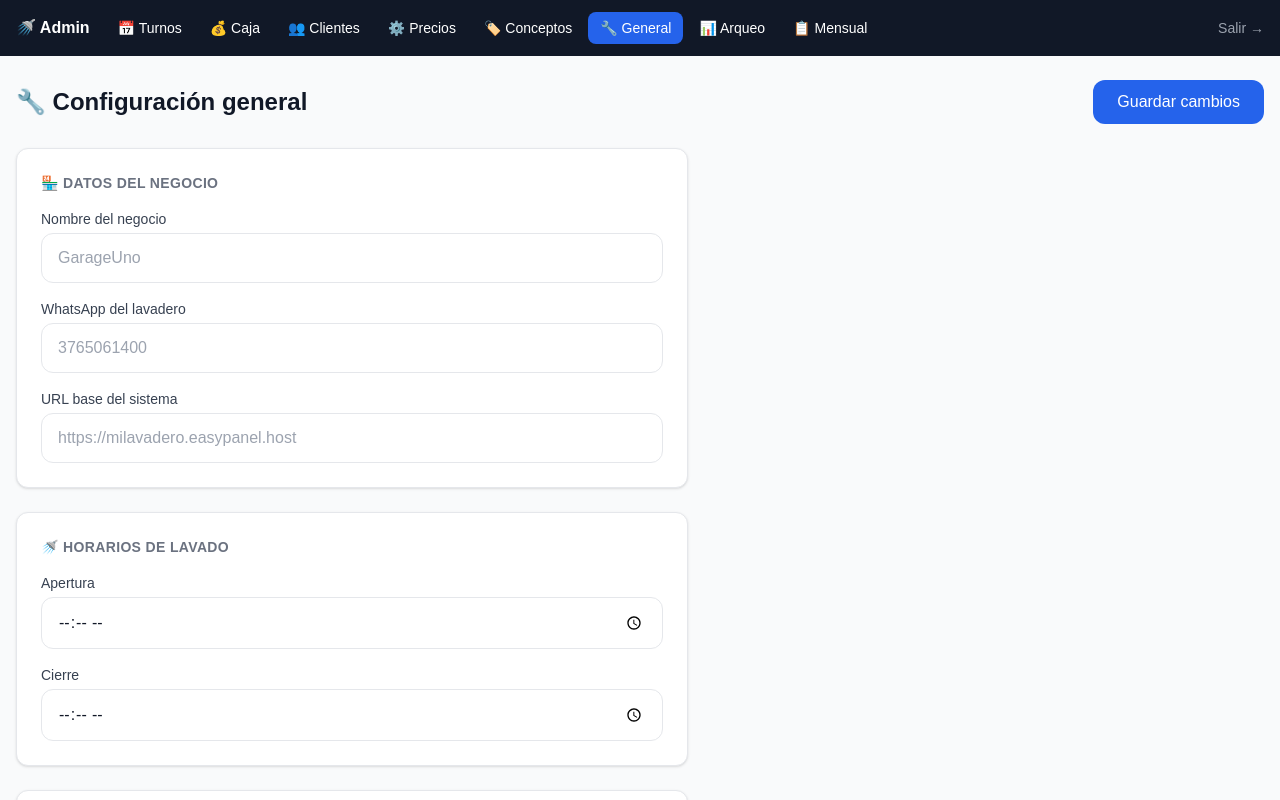
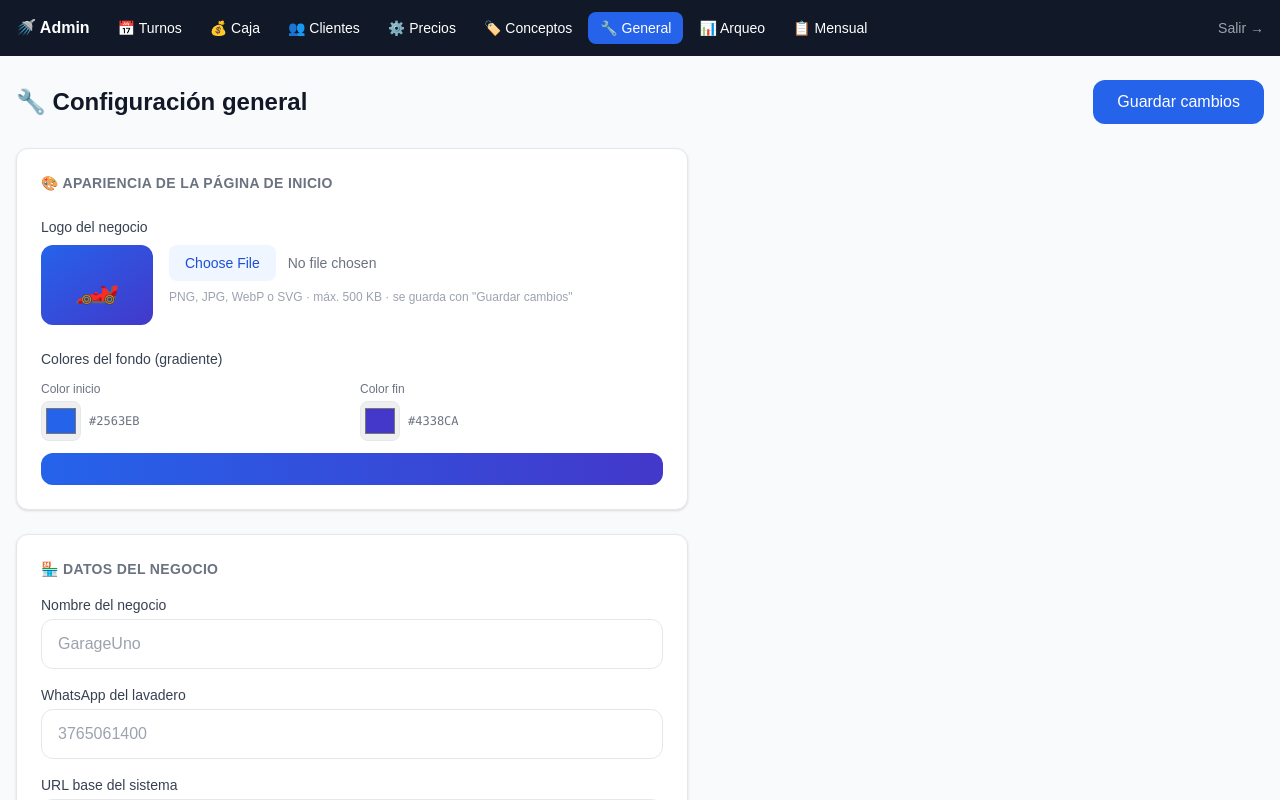
Before and after one commit to ferfogeler/lavadero, a Next.js app: page /admin/configuracion/general in a window 1280 px wide. Shown: the top 800 px of the page. Built offline with nearby package versions, Linux system fonts and the light colour scheme; no server answers; the database is empty.

Commit message:
Home: dropdown panel top-left, dynamic color gradient & uploadable logo from admin config

```diff
--- a/app/admin/configuracion/general/page.tsx
+++ b/app/admin/configuracion/general/page.tsx
@@ -1,5 +1,5 @@
 "use client";
-import { useState, useEffect } from "react";
+import { useState, useEffect, useRef } from "react";
 import { Toast, useToast } from "@/components/Toast";
 import { Spinner } from "@/components/Spinner";
 
@@ -71,6 +71,8 @@ export default function ConfiguracionGeneralPage() {
   const [valores, setValores] = useState<Record<string, string>>({});
   const [loading, setLoading] = useState(true);
   const [guardando, setGuardando] = useState(false);
+  const [subiendoLogo, setSubiendoLogo] = useState(false);
+  const logoInputRef = useRef<HTMLInputElement>(null);
   const { toast, show, hide } = useToast();
 
   useEffect(() => {
@@ -92,7 +94,31 @@ export default function ConfiguracionGeneralPage() {
     setGuardando(false);
   };
 
+  const handleLogoChange = (e: React.ChangeEvent<HTMLInputElement>) => {
+    const file = e.target.files?.[0];
+    if (!file) return;
+    if (file.size > 500 * 1024) {
+      show("El logo no debe superar 500 KB", "error");
+      return;
+    }
+    setSubiendoLogo(true);
+    const reader = new FileReader();
+    reader.onload = () => {
+      setValores((v) => ({ ...v, logo_base64: reader.result as string }));
+      setSubiendoLogo(false);
+    };
+    reader.readAsDataURL(file);
+  };
+
+  const handleQuitarLogo = () => {
+    setValores((v) => ({ ...v, logo_base64: "" }));
+    if (logoInputRef.current) logoInputRef.current.value = "";
+  };
+
   if (loading) return <div className="flex justify-center py-20"><Spinner size="lg" /></div>;
+
+  const colorInicio = valores.color_fondo_inicio || "#2563EB";
+  const colorFin    = valores.color_fondo_fin    || "#4338CA";
 
   return (
     <div>
@@ -108,6 +134,85 @@ export default function ConfiguracionGeneralPage() {
       </div>
 
       <div className="space-y-6 max-w-2xl">
+
+        {/* ── Apariencia ── */}
+        <div className="bg-white rounded-xl shadow border p-6 space-y-6">
+          <h2 className="text-sm font-semibold text-gray-500 uppercase tracking-wide">🎨 Apariencia de la página de inicio</h2>
+
+          {/* Logo */}
+          <div>
+            <label className="block text-sm font-medium text-gray-700 mb-2">Logo del negocio</label>
+            <div className="flex items-start gap-4">
+              {/* Preview */}
+              <div
+                className="w-28 h-20 rounded-xl flex items-center justify-center shrink-0 overflow-hidden"
+                style={{ background: `linear-gradient(to bottom right, ${colorInicio}, ${colorFin})` }}
+              >
+                {valores.logo_base64 ? (
+                  <img src={valores.logo_base64} alt="logo" className="max-h-16 max-w-full object-contain p-1" />
+                ) : (
+                  <span className="text-4xl">🏎️</span>
+                )}
+              </div>
+
+              <div className="flex-1 space-y-2">
+                <input
+                  ref={logoInputRef}
+                  type="file"
+                  accept="image/png,image/jpeg,image/webp,image/svg+xml"
+                  onChange={handleLogoChange}
+                  className="block w-full text-sm text-gray-500 file:mr-3 file:py-2 file:px-4 file:rounded-lg file:border-0 file:text-sm file:font-medium file:bg-blue-50 file:text-blue-700 hover:file:bg-blue-100 cursor-pointer"
+                />
+                <p className="text-xs text-gray-400">PNG, JPG, WebP o SVG · máx. 500 KB · se guarda con "Guardar cambios"</p>
+                {valores.logo_base64 && (
+                  <button onClick={handleQuitarLogo} className="text-xs text-red-500 hover:text-red-700 font-medium">
+                    × Quitar logo (usar emoji)
+                  </button>
+                )}
+                {subiendoLogo && <Spinner size="sm" />}
+              </div>
+            </div>
+          </div>
+
+          {/* Colores */}
+          <div>
+            <label className="block text-sm font-medium text-gray-700 mb-3">Colores del fondo (gradiente)</label>
+            <div className="grid grid-cols-2 gap-4">
+              <div>
+                <label className="block text-xs text-gray-500 mb-1">Color inicio</label>
+                <div className="flex items-center gap-2">
+                  <input
+                    type="color"
+                    value={colorInicio}
+                    onChange={(e) => setValores((v) => ({ ...v, color_fondo_inicio: e.target.value }))}
+                    className="w-10 h-10 rounded-lg border cursor-pointer p-0.5"
+                  />
+                  <span className="text-xs font-mono text-gray-500">{colorInicio}</span>
+                </div>
+              </div>
+              <div>
+                <label className="block text-xs text-gray-500 mb-1">Color fin</label>
+                <div className="flex items-center gap-2">
+                  <input
+                    type="color"
+                    value={colorFin}
+                    onChange={(e) => setValores((v) => ({ ...v, color_fondo_fin: e.target.value }))}
+                    className="w-10 h-10 rounded-lg border cursor-pointer p-0.5"
+                  />
+                  <span className="text-xs font-mono text-gray-500">{colorFin}</span>
+                </div>
+              </div>
+            </div>
+
+            {/* Preview gradiente */}
+            <div
+              className="mt-3 h-8 rounded-xl w-full"
+              style={{ background: `linear-gradient(to right, ${colorInicio}, ${colorFin})` }}
+            />
+          </div>
+        </div>
+
+        {/* ── Resto de secciones ── */}
         {SECCIONES.map((seccion) => (
           <div key={seccion.titulo} className="bg-white rounded-xl shadow border p-6">
             <h2 className="text-sm font-semibold text-gray-500 uppercase tracking-wide mb-4">{seccion.titulo}</h2>
--- a/app/page.tsx
+++ b/app/page.tsx
@@ -1,32 +1,79 @@
+"use client";
+import { useState, useEffect } from "react";
 import Link from "next/link";
 
 export default function Home() {
+  const [config, setConfig] = useState<Record<string, string>>({});
+  const [menuOpen, setMenuOpen] = useState(false);
+
+  useEffect(() => {
+    fetch("/api/configuracion/general").then((r) => r.json()).then(setConfig);
+  }, []);
+
+  const colorInicio   = config.color_fondo_inicio || "#2563EB";
+  const colorFin      = config.color_fondo_fin    || "#4338CA";
+  const logo          = config.logo_base64;
+  const nombreNegocio = config.nombre_negocio     || "GarageUno";
+
   return (
-    <div className="min-h-screen bg-gradient-to-br from-blue-600 to-indigo-800 flex items-center justify-center p-4">
+    <div
+      className="min-h-screen flex items-center justify-center p-4 relative"
+      style={{ background: `linear-gradient(to bottom right, ${colorInicio}, ${colorFin})` }}
+    >
+      {/* ── Dropdown panel top-left ── */}
+      <div className="absolute top-4 left-4 z-20">
+        <button
+          onClick={() => setMenuOpen((v) => !v)}
+          className="bg-white/20 hover:bg-white/30 text-white rounded-xl px-4 py-2 text-sm font-medium backdrop-blur-sm flex items-center gap-2 transition"
+        >
+          <span>☰</span>
+          <span>Panel</span>
+        </button>
+
+        {menuOpen && (
+          <>
+            {/* Overlay para cerrar al hacer clic afuera */}
+            <div className="fixed inset-0 z-10" onClick={() => setMenuOpen(false)} />
+            <div className="absolute top-full left-0 mt-2 bg-white rounded-xl shadow-xl overflow-hidden min-w-[220px] z-20 border border-gray-100">
+              <Link
+                href="/empleado"
+                onClick={() => setMenuOpen(false)}
+                className="flex items-center gap-3 px-4 py-3 text-sm font-medium text-gray-700 hover:bg-blue-50 hover:text-blue-700 transition"
+              >
+                <span className="text-lg">👷</span> Panel recepción
+              </Link>
+              <div className="border-t border-gray-100" />
+              <Link
+                href="/admin"
+                onClick={() => setMenuOpen(false)}
+                className="flex items-center gap-3 px-4 py-3 text-sm font-medium text-gray-700 hover:bg-indigo-50 hover:text-indigo-700 transition"
+              >
+                <span className="text-lg">⚙️</span> Panel administrador
+              </Link>
+            </div>
+          </>
+        )}
+      </div>
+
+      {/* ── Contenido central ── */}
       <div className="text-center text-white max-w-md">
-        <div className="text-8xl mb-6">🏎️</div>
-        <h1 className="text-4xl font-bold mb-3">GarageUno</h1>
-        <p className="text-blue-200 mb-10 text-lg">Sistema de gestión de lavado y estacionamiento</p>
-        <div className="flex flex-col gap-3">
-          <Link
-            href="/reserva"
-            className="bg-white text-blue-700 hover:bg-blue-50 rounded-2xl py-4 font-semibold text-lg transition shadow-lg"
-          >
-            🚗 Reservar turno de lavado
-          </Link>
-          <Link
-            href="/empleado"
-            className="bg-blue-500 hover:bg-blue-400 text-white rounded-2xl py-4 font-semibold text-lg transition shadow-lg"
-          >
-            👷 Panel recepción
-          </Link>
-          <Link
-            href="/admin"
-            className="bg-indigo-900 hover:bg-indigo-800 text-white rounded-2xl py-4 font-semibold text-lg transition shadow-lg"
-          >
-            ⚙️ Panel administrador
-          </Link>
+        <div className="mb-6 flex justify-center">
+          {logo ? (
+            <img src={logo} alt={nombreNegocio} className="h-28 w-auto object-contain drop-shadow-lg" />
+          ) : (
+            <span className="text-8xl">🏎️</span>
+          )}
         </div>
+
+        <h1 className="text-4xl font-bold mb-3">{nombreNegocio}</h1>
+        <p className="text-white/70 mb-10 text-lg">Sistema de gestión de lavado y estacionamiento</p>
+
+        <Link
+          href="/reserva"
+          className="block bg-white text-blue-700 hover:bg-blue-50 rounded-2xl py-4 font-semibold text-lg transition shadow-lg"
+        >
+          🚗 Reservar turno de lavado
+        </Link>
       </div>
     </div>
   );
--- a/prisma/seed.ts
+++ b/prisma/seed.ts
@@ -75,6 +75,10 @@ async function main() {
     { clave: "precio_diaria_suv",  valor: "3000" },
     { clave: "interes_mensual_diario_pct", valor: "1.5" },
     { clave: "url_base", valor: "http://localhost:3000" },
+    // Apariencia
+    { clave: "color_fondo_inicio", valor: "#2563EB" },
+    { clave: "color_fondo_fin",    valor: "#4338CA" },
+    { clave: "logo_base64",        valor: "" },
   ];
   for (const c of configs) {
     await prisma.configuracionGeneral.upsert({
```
